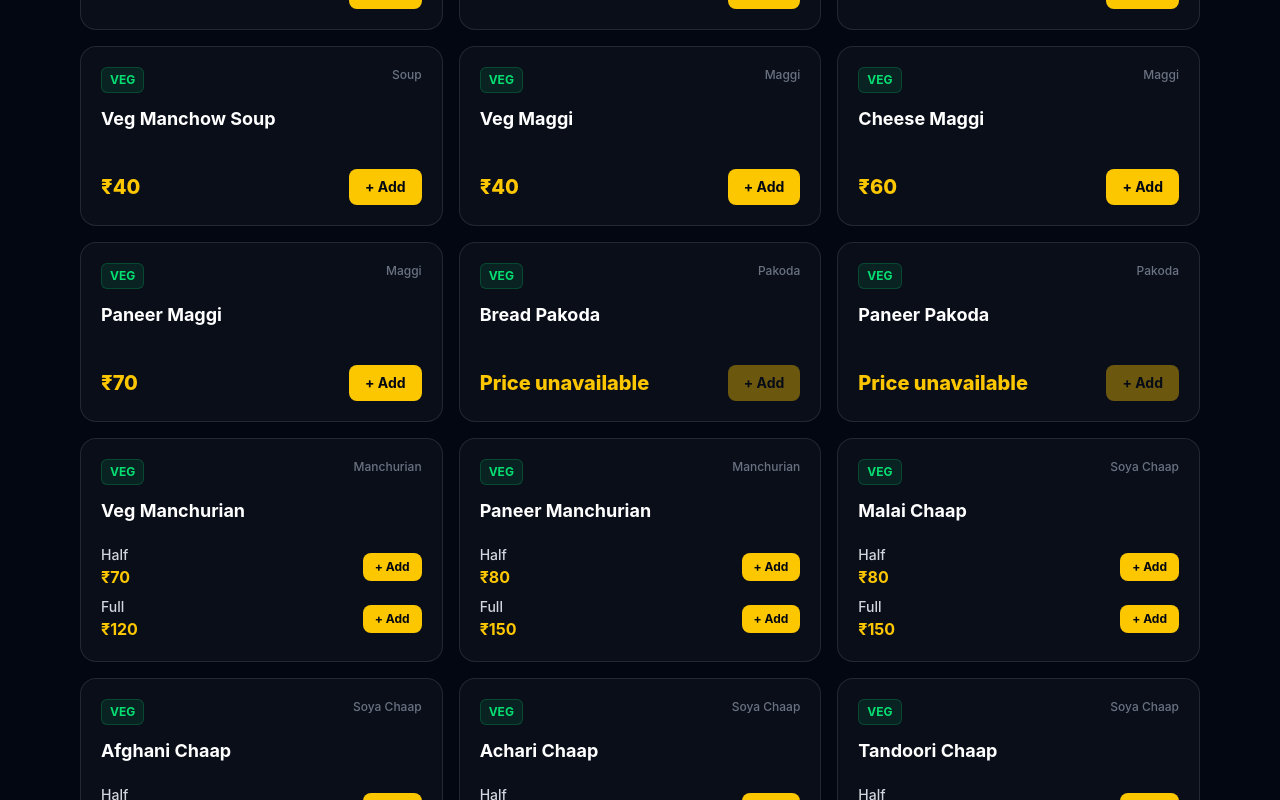
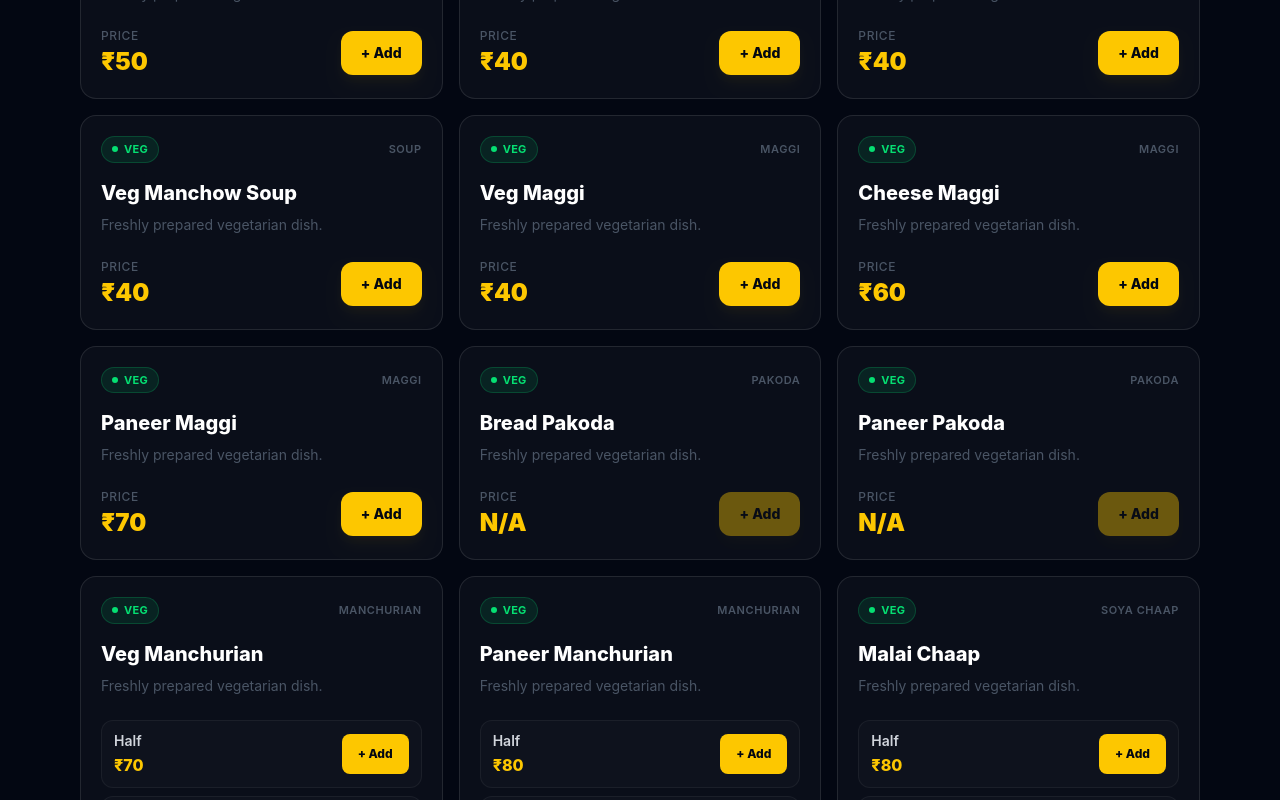
Before and after one commit to vishistbasnet/Restaurant-Menu, a React (Vite) app: page / in a window 1280 px wide. Shown: the part 1180-1980 px from the top of the page. Built offline with nearby package versions, Linux system fonts and the light colour scheme.

Commit message:
feat: polish menu item cards

```diff
--- a/src/components/menu/MenuItemCard.tsx
+++ b/src/components/menu/MenuItemCard.tsx
@@ -9,61 +9,72 @@ function MenuItemCard({ item }: MenuItemCardProps) {
     const { addToCart } = useCart();
 
     return (
-        <article className="group flex min-h-[180px] flex-col justify-between rounded-2xl border border-white/10 bg-white/[0.03] p-5 transition hover:-translate-y-1 hover:border-yellow-400/30 hover:bg-white/[0.05]">
+        <article className="group flex min-h-[190px] flex-col justify-between rounded-2xl border border-white/10 bg-white/[0.03] p-5 transition duration-200 hover:-translate-y-1 hover:border-yellow-400/30 hover:bg-white/[0.05] hover:shadow-xl hover:shadow-black/20">
+            {/* Item header */}
             <div>
-                <div className="mb-3 flex items-start justify-between gap-3">
-                    <span className="rounded-md border border-green-400/20 bg-green-400/10 px-2 py-1 text-xs font-bold text-green-400">
-                        VEG
+                <div className="flex items-center justify-between gap-3">
+                    <span className="inline-flex items-center gap-1.5 rounded-full border border-green-400/20 bg-green-400/10 px-2.5 py-1 text-[11px] font-bold uppercase tracking-wide text-green-400">
+                        <span className="h-1.5 w-1.5 rounded-full bg-green-400" />
+                        Veg
                     </span>
 
-                    <span className="text-xs font-medium text-gray-500">
+                    <span className="text-[11px] font-semibold uppercase tracking-wider text-gray-600">
                         {item.category}
                     </span>
                 </div>
 
-                <h3 className="text-lg font-bold text-white">
+                <h3 className="mt-4 text-xl font-extrabold leading-7 text-white transition group-hover:text-yellow-50">
                     {item.name}
                 </h3>
 
-                {item.description && (
-                    <p className="mt-2 text-sm leading-6 text-gray-400">
+                {item.description ? (
+                    <p className="mt-2 line-clamp-2 text-sm leading-6 text-gray-400">
                         {item.description}
+                    </p>
+                ) : (
+                    <p className="mt-2 text-sm text-gray-600">
+                        Freshly prepared vegetarian dish.
                     </p>
                 )}
             </div>
 
-            <div className="mt-5">
-                {/* Single price item */}
+            {/* Pricing */}
+            <div className="mt-6">
                 {item.pricing.type === "single" ? (
-                    <div className="flex items-center justify-between gap-3">
-                        <span className="text-xl font-extrabold text-yellow-400">
-                            {item.pricing.price !== null
-                                ? `₹${item.pricing.price}`
-                                : "Price unavailable"}
-                        </span>
+                    <div className="flex items-center justify-between gap-4">
+                        <div>
+                            <p className="text-xs font-medium uppercase tracking-wider text-gray-600">
+                                Price
+                            </p>
+
+                            <p className="mt-0.5 text-2xl font-black text-yellow-400">
+                                {item.pricing.price !== null
+                                    ? `₹${item.pricing.price}`
+                                    : "N/A"}
+                            </p>
+                        </div>
 
                         <button
                             disabled={item.pricing.price === null}
                             onClick={() => addToCart(item)}
-                            className="rounded-lg bg-yellow-400 px-4 py-2 text-sm font-bold text-gray-950 transition hover:bg-yellow-300 active:scale-95 disabled:cursor-not-allowed disabled:opacity-40"
+                            className="min-h-11 rounded-xl bg-yellow-400 px-5 py-2.5 text-sm font-extrabold text-gray-950 shadow-lg shadow-yellow-400/5 transition hover:bg-yellow-300 active:scale-95 disabled:cursor-not-allowed disabled:opacity-40"
                         >
                             + Add
                         </button>
                     </div>
                 ) : (
-                    /* Multiple price options */
                     <div className="space-y-2">
                         {item.pricing.options.map((option) => (
                             <div
                                 key={option.label}
-                                className="flex items-center justify-between gap-3"
+                                className="flex items-center justify-between gap-3 rounded-xl border border-white/5 bg-white/[0.02] px-3 py-2.5 transition group-hover:border-white/10"
                             >
-                                <div>
-                                    <p className="text-sm font-medium text-gray-300">
+                                <div className="min-w-0">
+                                    <p className="text-sm font-semibold text-gray-300">
                                         {option.label}
                                     </p>
 
-                                    <p className="font-bold text-yellow-400">
+                                    <p className="mt-0.5 text-base font-extrabold text-yellow-400">
                                         {option.price !== null
                                             ? `₹${option.price}`
                                             : "Price unavailable"}
@@ -73,7 +84,7 @@ function MenuItemCard({ item }: MenuItemCardProps) {
                                 <button
                                     disabled={option.price === null}
                                     onClick={() => addToCart(item, option)}
-                                    className="rounded-lg bg-yellow-400 px-3 py-1.5 text-xs font-bold text-gray-950 transition hover:bg-yellow-300 active:scale-95 disabled:cursor-not-allowed disabled:opacity-40"
+                                    className="min-h-10 shrink-0 rounded-lg bg-yellow-400 px-4 py-2 text-xs font-extrabold text-gray-950 transition hover:bg-yellow-300 active:scale-95 disabled:cursor-not-allowed disabled:opacity-40"
                                 >
                                     + Add
                                 </button>
```
